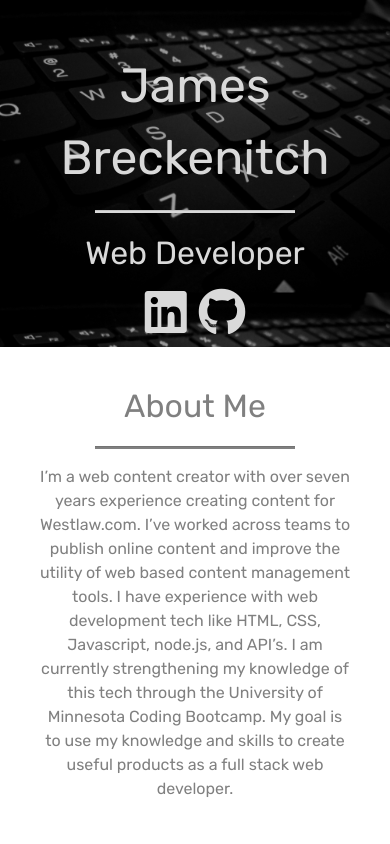
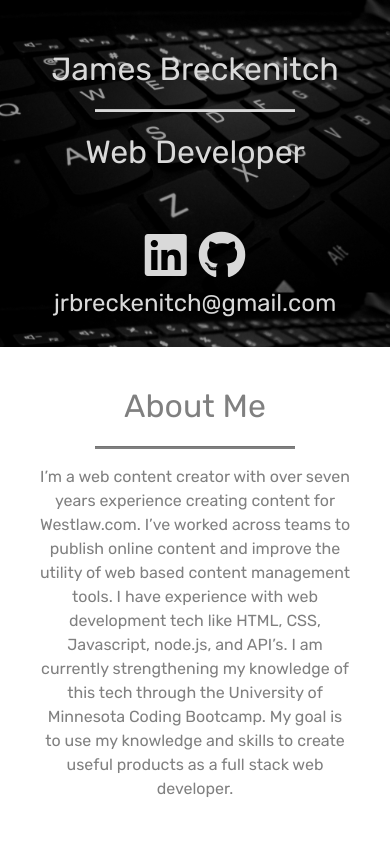
Before and after one commit to jrbreckenitch/JamesBreckenitchPortfolio, a plain HTML site: page index.html in a window 390 px wide. Shown: the top 844 px of the page. Drawn offline with nearby package versions, Linux system fonts and the light colour scheme; a script that the page names is missing; a web font is replaced by a local one.

Commit message:
fully functional site

```diff
--- a/assets/style.css
+++ b/assets/style.css
@@ -20,7 +20,7 @@ body {
     color: #d9d9d9;
     height: 347.33px;
     text-align: center;
-    padding-top: 90px;
+    padding-top: 40px;
     position: relative;
 
     background-size: 100%;
@@ -29,6 +29,7 @@ body {
 
 #icons {
     position: absolute;
+    padding-top: 5px;
     bottom: 10px;
     width: 100%;
     /* display: inline-block;
@@ -44,6 +45,12 @@ body {
 .fa-github {
     color: #d9d9d9;
     margin-left: 4px;
+}
+
+#email {
+    padding-top: 5px;
+    padding-bottom: 0px;
+    font-size: 1.5em;
 }
 
 #name {
@@ -179,10 +186,13 @@ img {
 
 @media all and (max-width: 640px) {
     #headerSection {
-        padding-top: 50px;
+        padding-top: 45px;
 
     }
     #aboutMeSection {
         height: 520px;
     }
+    #name {
+        font-size: 2em;
+    }
 }
--- a/index.html
+++ b/index.html
@@ -24,6 +24,7 @@
                     <a href="https://github.com/jrbreckenitch">
                         <i class="fab fa-github fa-3x"></i>
                     </a>
+                    <p id="email">jrbreckenitch@gmail.com</p>
                 </div>
         </div>
 
```
